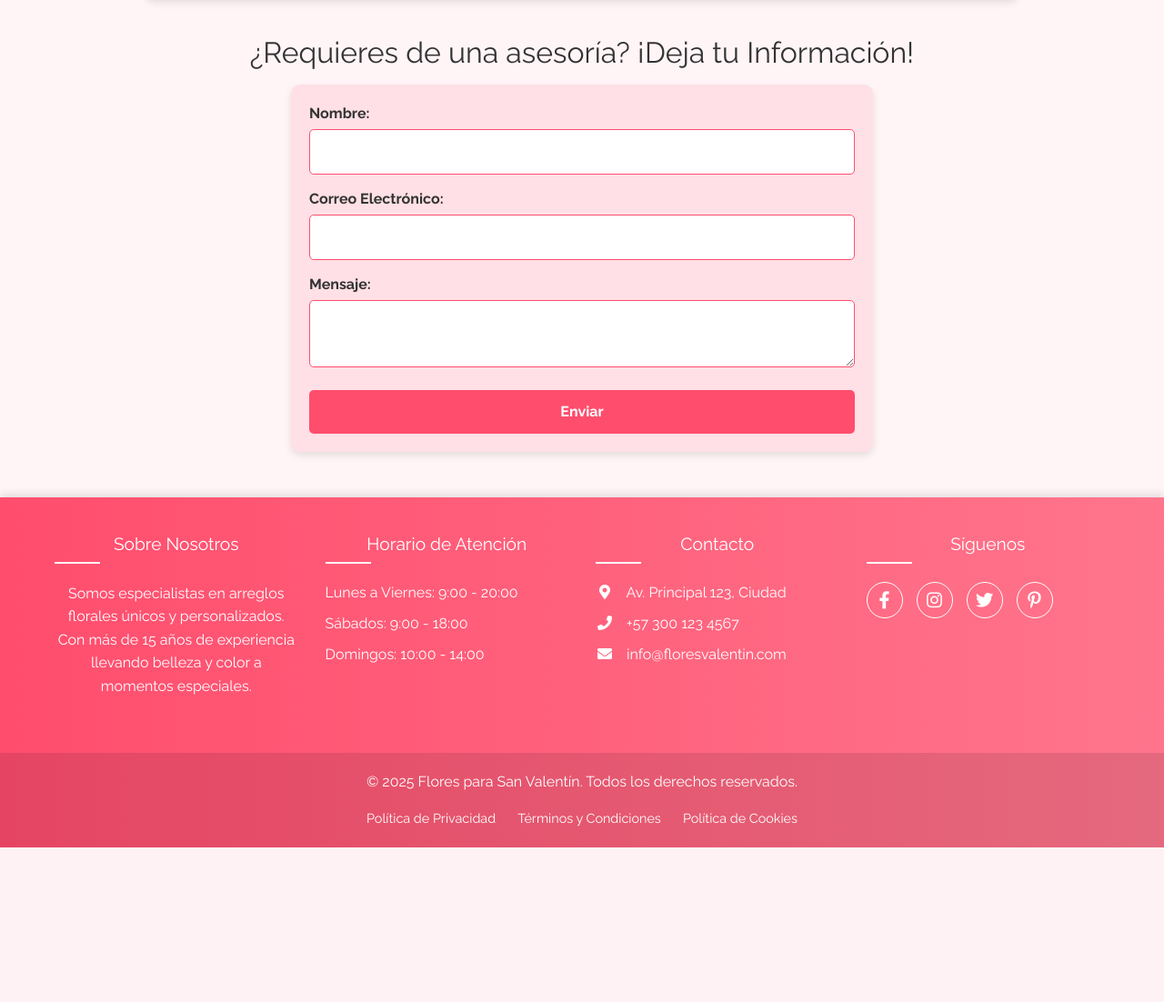
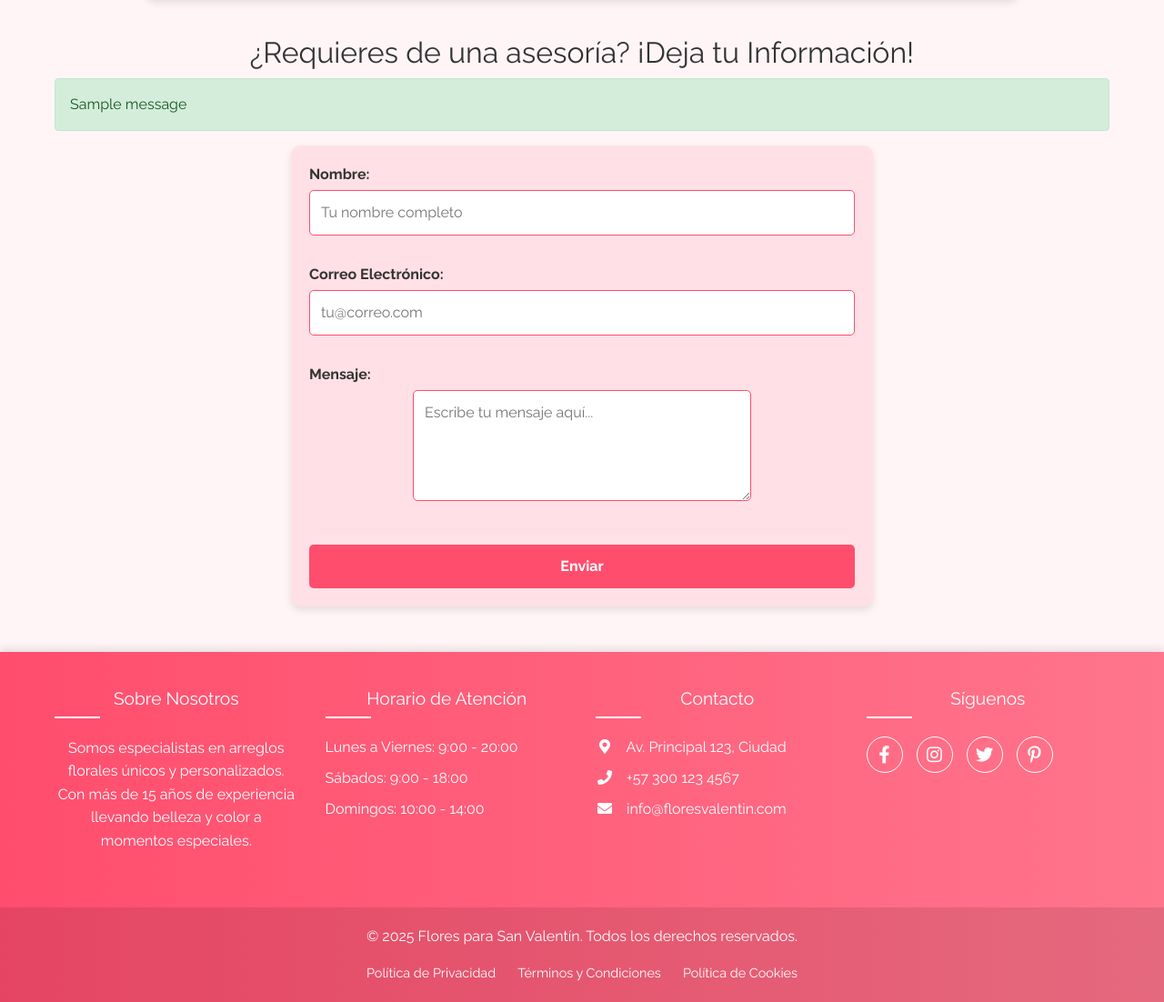
Before and after one commit to Johnson1255/Flores-Django, a Django app: page / in a window 1280 px wide. Shown: the part 3292-4394 px from the top of the page at 91% size. Before the commit the page ends 4224 px from the top, so only its background shows below. Run offline with Django 5.2, Linux system fonts and the light colour scheme; tables that the repository leaves empty hold one stand-in row (values such as "Sample post"); one stand-in notice (Sample message) is shown; some web fonts are replaced.

Commit message:
feat: Incorporacion de modelo de datos para contactar y implementacion en el apartado del index

```diff
--- a/floresvalentin_app/forms.py
+++ b/floresvalentin_app/forms.py
@@ -1,7 +1,9 @@
 from django import forms
-from django.contrib.auth.forms import UserCreationForm, UserChangeForm
+from django import forms
+from django.contrib.auth.forms import UserCreationForm
 from django.contrib.auth.models import User
-from .models import SpecialOrder, Profile
+# Import the new ContactMessage model
+from .models import SpecialOrder, Profile, ContactMessage
 
 class SpecialOrderForm(forms.ModelForm):
     class Meta:
@@ -17,11 +19,21 @@ class SpecialOrderForm(forms.ModelForm):
             # 'products': forms.Textarea(attrs={'rows': 3}),
         }
 
-class ContactForm(forms.Form):
-    name = forms.CharField(max_length=100, required=True, label="Nombre")
-    email = forms.EmailField(required=True, label="Correo Electrónico")
-    subject = forms.CharField(max_length=150, required=True, label="Asunto")
-    message = forms.CharField(widget=forms.Textarea, required=True, label="Mensaje")
+# Replace the old ContactForm with a ModelForm for ContactMessage
+class ContactMessageForm(forms.ModelForm):
+    class Meta:
+        model = ContactMessage
+        fields = ['name', 'email', 'message'] # Fields to include in the form
+        widgets = {
+            'name': forms.TextInput(attrs={'placeholder': 'Tu nombre completo'}),
+            'email': forms.EmailInput(attrs={'placeholder': 'tu@correo.com'}),
+            'message': forms.Textarea(attrs={'rows': 4, 'placeholder': 'Escribe tu mensaje aquí...'}),
+        }
+        labels = {
+            'name': 'Nombre',
+            'email': 'Correo Electrónico',
+            'message': 'Mensaje',
+        }
 
 class ProfileForm(forms.ModelForm):
     # You might want to customize which fields are editable
--- a/floresvalentin_app/models.py
+++ b/floresvalentin_app/models.py
@@ -185,3 +185,21 @@ class ShoppingCart(models.Model):
 
     def __str__(self):
         return f"Carrito de {self.user.username}"
+
+
+# Modelo para Mensajes de Contacto
+class ContactMessage(models.Model):
+    id = models.UUIDField(primary_key=True, default=uuid.uuid4, editable=False)
+    name = models.CharField(max_length=100)
+    email = models.EmailField()
+    message = models.TextField()
+    submitted_at = models.DateTimeField(auto_now_add=True)
+    is_read = models.BooleanField(default=False) # Optional: track if message has been read
+
+    def __str__(self):
+        return f"Mensaje de {self.name} ({self.email}) el {self.submitted_at.strftime('%Y-%m-%d %H:%M')}"
+
+    class Meta:
+        ordering = ['-submitted_at'] # Show newest messages first
+        verbose_name = "Mensaje de Contacto"
+        verbose_name_plural = "Mensajes de Contacto"
--- a/floresvalentin_app/urls.py
+++ b/floresvalentin_app/urls.py
@@ -36,7 +36,7 @@ urlpatterns = [
     path('mis-pedidos/<uuid:order_id>/', views.order_detail, name='order_detail'),
 
     # Otras páginas
-    path('contacto/', views.contact, name='contact'),
+    path('contact-submit/', views.contact_view, name='contact_submit'), # Changed URL and view name
     path('galeria/', views.gallery, name='gallery'), # Assuming gallery is part of index
     path('ubicacion/', views.location, name='location'), # Assuming location is also part of index or needs its own template
 ]
--- a/floresvalentin_app/views.py
+++ b/floresvalentin_app/views.py
@@ -12,16 +12,22 @@ from django.template.loader import render_to_string # Added for rendering partia
 from django.db.models import Q # Added for search
 
 # Corrected model imports
-from .models import Product, Category, Order, OrderItem, SpecialOrder, ShoppingCart, Profile
-# Remove MinimalLoginForm import
-from .forms import SpecialOrderForm, ContactForm, ProfileForm, CheckoutForm, CustomUserCreationForm
+from .models import Product, Category, Order, OrderItem, SpecialOrder, ShoppingCart, Profile, ContactMessage # Added ContactMessage
+# Import the correct form
+from .forms import SpecialOrderForm, ContactMessageForm, ProfileForm, CheckoutForm, CustomUserCreationForm # Changed ContactForm to ContactMessageForm
 
 # Página principal
 def index(request):
     # Changed filter: Get first 6 available products, newest first, instead of non-existent 'featured' field
     featured_products = Product.objects.filter(available=True).order_by('-created_at')[:6]
+    # Instantiate the contact form for the index page
+    contact_form = ContactMessageForm()
+    # TODO: Handle displaying errors if redirected from contact_view after invalid POST
+    # This might involve checking session or specific GET parameters if needed.
+    # For now, just passing a fresh form instance.
     return render(request, 'floresvalentin_app/index.html', {
-        'featured_products': featured_products # Renamed variable in context for clarity, but kept original name for compatibility if template uses it
+        'featured_products': featured_products,
+        'contact_form': contact_form, # Add form to context
     })
 
 # Catálogo y productos
@@ -471,21 +477,38 @@ def order_detail(request, order_id):
     order = get_object_or_404(Order, id=order_id, user=request.user)
     return render(request, 'floresvalentin_app/order_detail.html', {'order': order})
 
-# Otras páginas
-def contact(request):
+# Otras páginas (Contact View updated to save to DB)
+def contact_view(request): # Renamed view for clarity
     if request.method == 'POST':
-        form = ContactForm(request.POST)
+        form = ContactMessageForm(request.POST)
         if form.is_valid():
-            # Enviar correo o guardar mensaje
-            messages.success(request, 'Tu mensaje ha sido enviado. Te contactaremos pronto.')
-            return redirect('floresvalentin_app:contact')
+            form.save() # Save the message to the database
+            messages.success(request, '¡Gracias por tu mensaje! Nos pondremos en contacto contigo pronto.')
+            # Redirect back to the index page (or wherever the form was)
+            # Assuming the form is on the index page based on previous context
+            return redirect(reverse('floresvalentin_app:index') + '#contacto')
+        else:
+            # If form is invalid, add an error message
+            # We will render the index page again, passing the invalid form
+            # This requires modifying the index view slightly to handle this
+            messages.error(request, 'Hubo un error en el formulario. Por favor, revisa los campos.')
+            # We'll handle rendering the form with errors in the index view
+            # Store the invalid form in the session to pass it back? Or modify index view.
+            # Let's modify index view for simplicity for now.
+            # We'll pass the invalid form back through the redirect/session or re-render index here.
+            # Re-rendering index here is complex as we need all its context.
+            # Best approach: Redirect back to index and let index view handle displaying errors.
+            # For now, just redirecting back to the section. Error display needs index view update.
+            return redirect(reverse('floresvalentin_app:index') + '#contacto-error') # Redirect to an error anchor maybe? Or just index.
     else:
-        form = ContactForm()
+        # If GET request, redirect to index page where the form is displayed
+        return redirect(reverse('floresvalentin_app:index') + '#contacto')
 
-    return render(request, 'floresvalentin_app/contact.html', {'form': form})
 
 def gallery(request):
-    return render(request, 'floresvalentin_app/gallery.html')
+    # This view likely isn't used if gallery is just a section on index.html
+    # If it should be a separate page, create gallery.html template
+    return render(request, 'floresvalentin_app/gallery.html') # Assuming template exists if needed
 
 def location(request):
     return render(request, 'floresvalentin_app/location.html')
--- a/template/floresvalentin_app/base.html
+++ b/template/floresvalentin_app/base.html
@@ -154,6 +154,7 @@
                         <a class="nav-link" href="{% url 'floresvalentin_app:index' %}#ubicacion">{% trans "Ubicación" %}</a>
                     </li>
                     <li class="nav-item">
+                        {# Link to the contact section on the index page #}
                         <a class="nav-link" href="{% url 'floresvalentin_app:index' %}#contacto">{% trans "Contacto" %}</a>
                     </li>
                     {# Opción B: Si se convierten en páginas separadas, necesitarían sus propias URLs #}
@@ -164,9 +165,7 @@
                     <li class="nav-item">
                         <a class="nav-link" href="{% url 'floresvalentin_app:location' %}">{% trans "Ubicación" %}</a>
                     </li>
-                     <li class="nav-item">
-                        <a class="nav-link" href="{% url 'floresvalentin_app:contact' %}">{% trans "Contacto" %}</a>
-                    </li>
+                     {# The li element below containing the old contact link has been removed entirely #}
                     #}
                     {# --- Puedes añadir más enlaces aquí (ej. Mi Cuenta si el usuario está logueado) --- #}
                     {% if user.is_authenticated %}
--- a/template/floresvalentin_app/index.html
+++ b/template/floresvalentin_app/index.html
@@ -144,20 +144,20 @@
 
 <section id="contacto">
     <h2>{% trans "¿Requieres de una asesoría? ¡Deja tu Información!" %}</h2>
-    {# This form needs a corresponding Django view and form class to handle submissions #}
-    {# The action attribute should point to the URL of that view #}
-    <form method="post" action="#"> {# Replace # with {% url 'your_contact_view_name' %} #}
+    {# Display Django messages here (e.g., success message after submission) #}
+    {% if messages %}
+        <div class="messages container mb-3">
+            {% for message in messages %}
+                <div class="alert alert-{% if message.tags %}{{ message.tags }}{% else %}info{% endif %}" role="alert">
+                    {{ message }}
+                </div>
+            {% endfor %}
+        </div>
+    {% endif %}
+    {# Use the new URL and render the form using Django template tags #}
+    <form method="post" action="{% url 'floresvalentin_app:contact_submit' %}">
         {% csrf_token %} {# Important for security #}
-        {# Replace inputs with Django form fields eventually: {{ form.as_p }} or manual rendering #}
-        <label for="name">{% trans "Nombre:" %}</label>
-        <input type="text" id="name" name="name" required>
-
-        <label for="email">{% trans "Correo Electrónico:" %}</label>
-        <input type="email" id="email" name="email" required>
-
-        <label for="message">{% trans "Mensaje:" %}</label>
-        <textarea id="message" name="message" required></textarea>
-
+        {{ contact_form.as_p }} {# Render form fields as paragraphs #}
         <button type="submit">{% trans "Enviar" %}</button>
     </form>
 </section>
```
Also changed, not shown: floresvalentin_app/migrations/0002_contactmessage.py (added).
